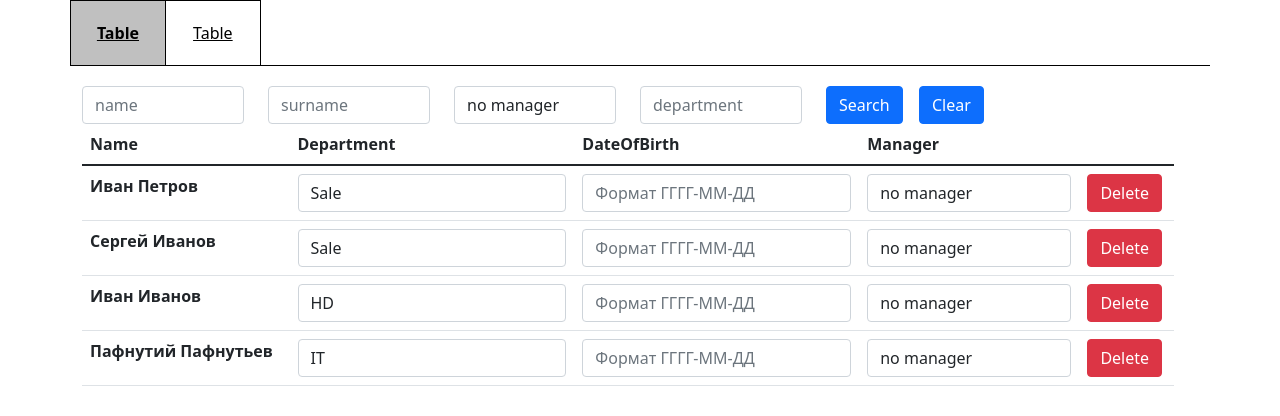
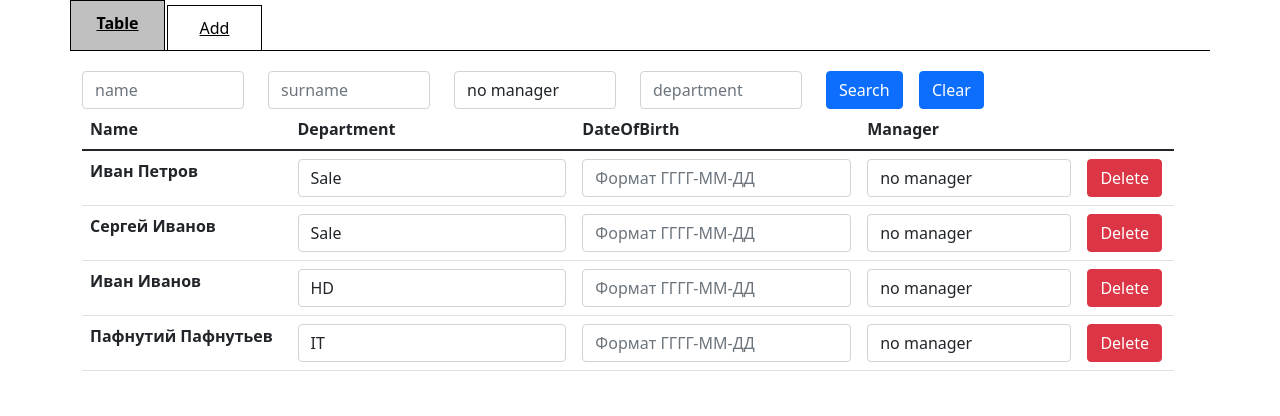
Before and after one commit to LuxoftTraining/employees-app-HiPiH, a plain HTML site: page index.html in a window 1280 px wide. Drawn offline with nearby package versions, Linux system fonts and the light colour scheme.

```diff
--- a/core.js
+++ b/core.js
@@ -233,12 +233,12 @@
 
     return cTag("div", "", "container", {}, [
         cTag("div", "", "row tab-header", {},
-            containers.map(tab => cTag("div", "tab" + tab, "col-1 tab-button " + (tab === containers[0] ? "active" : ""), {},
-                cTag("a", "", "", {"href": "javascript:"}, "Table", {click: e => setActiveTab(tab)}))
+            containers.map(tab => cTag("div", "tab" +  tab[1], "col-1 tab-button " + ( tab[1] === containers[0][1] ? "active" : ""), {},
+                cTag("a", "", "", {"href": "javascript:"},  tab[0], {click: e => setActiveTab( tab[1])}))
             )
         ),
         cTag("div", "", "row", {},
-            containers.map(tab => cTag("div", tab, "container tab-container " + (tab === containers[0] ? "" : "hidden"), {}, ""))
+            containers.map(tab => cTag("div", tab[1], "container tab-container " + ( tab[1] === containers[0][1] ? "" : "hidden"), {}, ""))
         )
     ]);
 }
--- a/index.html
+++ b/index.html
@@ -14,25 +14,26 @@
 
         .tab-button{
             border: 1px solid #000000;
-            border-left: none;
             border-bottom: none;
-            padding: 20px;
+            padding: 10px;
             text-align: center;
-
+            margin-top: 5px;
+            margin-right: 2px;
         }
         .tab-button a{
             color: black;
         }
         .tab-button.active{
             background-color: #C0C0C0;
+            margin-top: 0px;
+
         }
         .tab-button.active a{
             font-weight: bold;
         }
         .tab-header{
-            border: 1px solid #000000;
-            border-top: none;
-            border-right: none;
+            border-bottom: 1px solid #000000;
+
         }
         .hidden{
             display: none;
--- a/ui.js
+++ b/ui.js
@@ -152,7 +152,7 @@
 
 
 function runUI() {
-    document.body.appendChild(createTab([GLOBAL_UI.PLACEHOLDER, GLOBAL_UI.PLACEHOLDERADD]));
+    document.body.appendChild(createTab([["Table",GLOBAL_UI.PLACEHOLDER], ["Add",GLOBAL_UI.PLACEHOLDERADD]]));
     render();
 }
 
```
